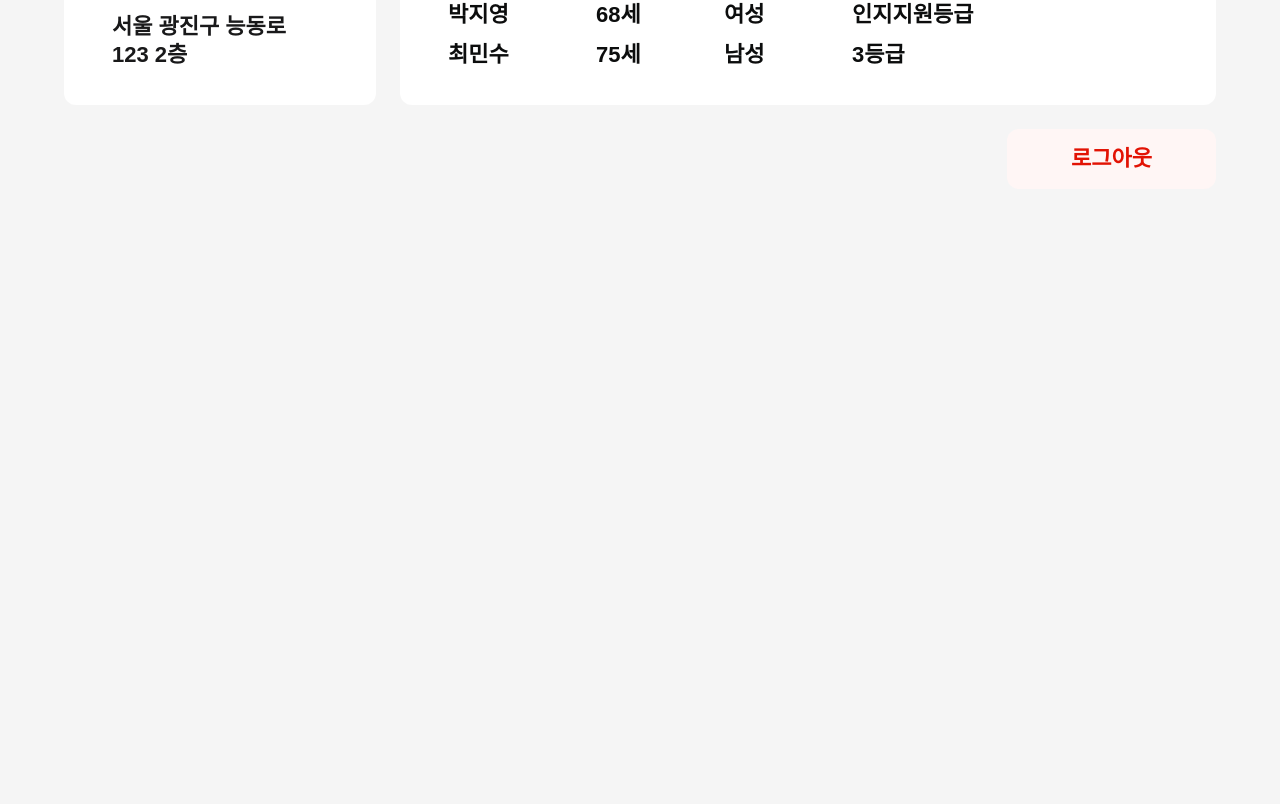
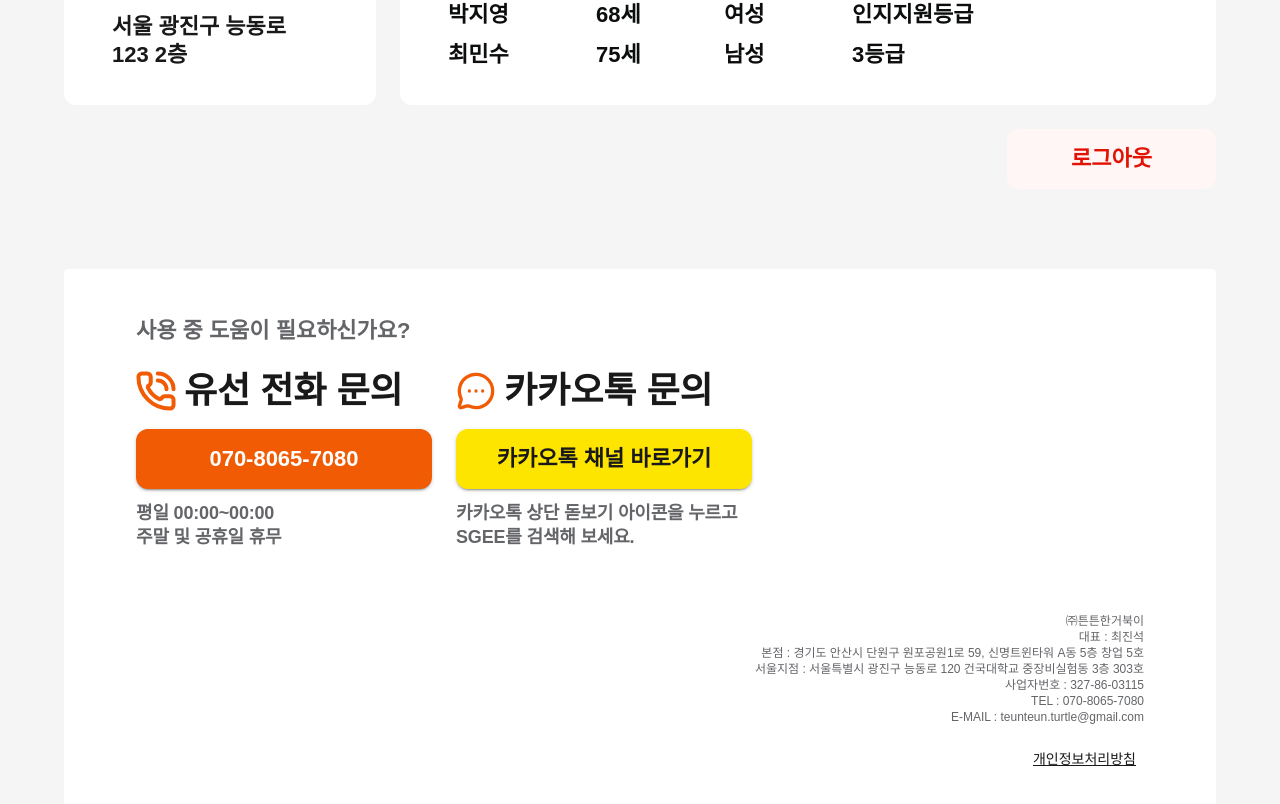
Before and after one commit to Team-Senifit/Web, a Next.js app: page /my-center in a window 1280 px wide. Shown: the part 681-1485 px from the top of the page. Before the commit the page ends 870 px from the top, so only its background shows below. Built offline with nearby package versions, Linux system fonts and the light colour scheme; a web font is replaced by a local one.

Commit message:
Feat: 푸터 구현 완료
- 이후 layout 처리 필요

```diff
--- a/src/app/(with-container)/my-center/page.tsx
+++ b/src/app/(with-container)/my-center/page.tsx
@@ -6,6 +6,7 @@ import PageInfoCard from "./panel/PageInfoCard";
 import { HouseIcon, MapPinHouseIcon } from "@/components/icons";
 import Link from "next/link";
 import CTAButton from "@/components/CTAButton";
+import Footer from "./panel/Footer";
 
 const memberData: Array<IMember> = [
   {
@@ -47,6 +48,7 @@ const memberData: Array<IMember> = [
 
 const Page = () => {
   return (
+    <>
       <Box>
         <PageInfoCard />
         <Grid container spacing={[2, 3]} columns={14}>
@@ -116,6 +118,8 @@ const Page = () => {
           </Grid>
         </Grid>
       </Box>
+      <Footer />
+    </>
   );
 };
 
--- /dev/null
+++ b/src/app/(with-container)/my-center/panel/Footer.tsx
@@ -0,0 +1,145 @@
+import MessageCircleMoreIcon from "@/components/icons/MessageCircleMoreIcon";
+import PhoneCallIcon from "@/components/icons/PhoneCallIcon";
+import { Button, Paper, Stack, Typography } from "@mui/material";
+import React from "react";
+
+const Inquiry = ({
+  title,
+  icon,
+  buttonTextColor,
+  buttonBgColor,
+  buttonText,
+  footnote,
+}: {
+  title: React.ReactNode;
+  icon: React.ReactNode;
+  buttonTextColor: string;
+  buttonBgColor: string;
+  buttonText: React.ReactNode;
+  footnote: React.ReactNode;
+}) => {
+  return (
+    <Stack direction={"column"} spacing={2} width={[1, "fit-content"]}>
+      <Stack
+        direction={"row"}
+        justifyContent={"flex-start"}
+        alignItems={"center"}
+        spacing={1}
+      >
+        {icon}
+        <Typography variant="Title1" sx={{ color: "label.normal" }}>
+          {title}
+        </Typography>
+      </Stack>
+      <Stack spacing={1.5}>
+        <Button
+          variant="contained"
+          sx={{
+            py: 2,
+            width: { phone: "100%", tablet: "18.5rem" },
+            borderRadius: "0.75rem",
+            bgcolor: buttonBgColor,
+          }}
+        >
+          <Typography variant="Heading1" sx={{ color: buttonTextColor }}>
+            {buttonText}
+          </Typography>
+        </Button>
+        <Typography
+          variant="Headline1"
+          sx={{
+            whiteSpace: "pre-line",
+            color: "label.neutral",
+          }}
+        >
+          {footnote}
+        </Typography>
+      </Stack>
+    </Stack>
+  );
+};
+
+const Footer = () => {
+  return (
+    <Paper
+      elevation={0}
+      sx={{
+        width: "100%",
+        mt: [7, 10],
+        pt: [6],
+        px: [3, 9],
+        pb: [10],
+      }}
+    >
+      <Typography variant="Heading1" sx={{ color: "label.neutral", mb: 3 }}>
+        사용 중 도움이 필요하신가요?
+      </Typography>
+      <Stack direction="row" rowGap={8} columnGap={3} flexWrap={"wrap"}>
+        <Inquiry
+          title="유선 전화 문의"
+          icon={
+            <PhoneCallIcon
+              strokeWidth={4}
+              sx={{ width: 40, height: 40, color: "primary.main" }}
+            />
+          }
+          buttonTextColor="staticVariants.white"
+          buttonBgColor="primary.main"
+          buttonText="070-8065-7080"
+          footnote={`평일 00:00~00:00\n주말 및 공휴일 휴무`}
+        />
+        <Inquiry
+          title="카카오톡 문의"
+          icon={
+            <MessageCircleMoreIcon
+              strokeWidth={3.3}
+              sx={{ width: 40, height: 40, color: "primary.main" }}
+            />
+          }
+          buttonTextColor="label.normal"
+          buttonBgColor="#FEE500"
+          buttonText="카카오톡 채널 바로가기"
+          footnote={`카카오톡 상단 돋보기 아이콘을 누르고\nSGEE를 검색해 보세요.`}
+        />
+      </Stack>
+      <Stack
+        spacing={2}
+        direction={"column"}
+        justifyContent={"flex-start"}
+        alignItems={"flex-end"}
+        width={"100%"}
+        mt={8}
+      >
+        <Typography
+          component={"p"}
+          variant="Caption1"
+          sx={{
+            textAlign: "right",
+            whiteSpace: "pre-line",
+            width: 1,
+            color: "label.neutral",
+          }}
+        >
+          {`㈜튼튼한거북이\n대표 : 최진석\n본점 : 경기도 안산시 단원구 원포공원1로 59, 신명트윈타워 A동 5층 창업 5호\n서울지점 : 서울특별시 광진구 능동로 120 건국대학교 중장비실험동 3층 303호\n사업자번호 : 327-86-03115\nTEL : 070-8065-7080\nE-MAIL : teunteun.turtle@gmail.com`}
+        </Typography>
+        <Button
+          component="a"
+          variant="text"
+          sx={{
+            width: "fit-content",
+            color: "label.normal",
+            textDecoration: "underline",
+            "&:hover": {
+              backgroundColor: "fillVariants.alternative",
+              textDecoration: "underline",
+            },
+          }}
+        >
+          개인정보처리방침
+        </Button>
+      </Stack>
+    </Paper>
+  );
+};
+
+export default Footer;
--- /dev/null
+++ b/src/components/icons/MessageCircleMoreIcon.tsx
@@ -0,0 +1,41 @@
+"use client";
+import * as React from "react";
+import { createSvgIcon } from "@mui/material/utils";
+import type { SvgIconProps } from "@mui/material/SvgIcon";
+
+const MessageCircleMoreIconBase = createSvgIcon(
+  <svg
+    xmlns="http://www.w3.org/2000/svg"
+    width="40"
+    height="40"
+    viewBox="0 0 40 40"
+    fill="none"
+  >
+    <path
+      d="M13.3332 20.0001H13.3499M19.9999 20.0001H20.0166M26.6666 20.0001H26.6832M4.98656 27.2368C5.23162 27.855 5.28618 28.5324 5.14323 29.1818L3.36823 34.6651C3.31103 34.9432 3.32582 35.2313 3.41118 35.5021C3.49655 35.7728 3.64966 36.0173 3.856 36.2123C4.06234 36.4073 4.31507 36.5463 4.59022 36.6162C4.86538 36.6861 5.15383 36.6846 5.42823 36.6118L11.1166 34.9485C11.7294 34.8269 12.3641 34.88 12.9482 35.1018C16.5072 36.7638 20.5388 37.1155 24.3318 36.0947C28.1248 35.0739 31.4353 32.7462 33.6794 29.5224C35.9234 26.2986 36.9568 22.3858 36.5971 18.4744C36.2373 14.563 34.5077 10.9043 31.7133 8.1438C28.919 5.38335 25.2394 3.69854 21.3239 3.38664C17.4083 3.07473 13.5085 4.15578 10.3123 6.43904C7.11614 8.7223 4.82911 12.061 3.85471 15.8662C2.88032 19.6714 3.28117 23.6984 4.98656 27.2368Z"
+      stroke="currentColor"
+      strokeLinecap="round"
+      strokeLinejoin="round"
+    />
+  </svg>,
+  "MessageCircleMoreIconBase"
+);
+
+export type MessageCircleMoreIconProps = SvgIconProps & {
+  strokeWidth?: number | string;
+};
+
+const MessageCircleMoreIcon = React.forwardRef<
+  SVGSVGElement,
+  MessageCircleMoreIconProps
+>(({ strokeWidth = 1.5, sx, ...rest }, ref) => (
+  <MessageCircleMoreIconBase
+    ref={ref}
+    sx={{ ...sx, strokeWidth, "& *": { vectorEffect: "non-scaling-stroke" } }}
+    {...rest}
+  />
+));
+
+MessageCircleMoreIcon.displayName = "MessageCircleMoreIcon";
+
+export default MessageCircleMoreIcon;
--- /dev/null
+++ b/src/components/icons/PhoneCallIcon.tsx
@@ -0,0 +1,40 @@
+"use client";
+import * as React from "react";
+import { createSvgIcon } from "@mui/material/utils";
+import type { SvgIconProps } from "@mui/material/SvgIcon";
+
+const PhoneCallIconBase = createSvgIcon(
+  <svg
+    xmlns="http://www.w3.org/2000/svg"
+    width="38"
+    height="38"
+    viewBox="0 0 38 38"
+    fill="none"
+  >
+    <path
+      d="M20.6663 2.33203C24.6446 2.33203 28.4599 3.91238 31.2729 6.72543C34.086 9.53847 35.6663 13.3538 35.6663 17.332M20.6663 8.9987C22.8765 8.9987 24.9961 9.87667 26.5589 11.4395C28.1217 13.0023 28.9997 15.1219 28.9997 17.332M22.053 26.612C22.3972 26.7701 22.785 26.8062 23.1525 26.7144C23.52 26.6226 23.8452 26.4084 24.0747 26.107L24.6663 25.332C24.9768 24.918 25.3794 24.582 25.8423 24.3506C26.3051 24.1192 26.8155 23.9987 27.333 23.9987H32.333C33.2171 23.9987 34.0649 24.3499 34.69 24.975C35.3152 25.6001 35.6663 26.448 35.6663 27.332V32.332C35.6663 33.2161 35.3152 34.0639 34.69 34.6891C34.0649 35.3142 33.2171 35.6654 32.333 35.6654C24.3765 35.6654 16.7459 32.5047 11.1198 26.8786C5.49371 21.2525 2.33301 13.6219 2.33301 5.66536C2.33301 4.78131 2.6842 3.93346 3.30932 3.30834C3.93444 2.68322 4.78229 2.33203 5.66634 2.33203H10.6663C11.5504 2.33203 12.3982 2.68322 13.0234 3.30834C13.6485 3.93346 13.9997 4.78131 13.9997 5.66536V10.6654C13.9997 11.1828 13.8792 11.6932 13.6478 12.1561C13.4163 12.6189 13.0803 13.0215 12.6663 13.332L11.8863 13.917C11.5804 14.1507 11.3647 14.483 11.276 14.8576C11.1873 15.2322 11.231 15.626 11.3997 15.972C13.6775 20.5985 17.4237 24.34 22.053 26.612Z"
+      stroke="currentColor"
+      strokeLinecap="round"
+      strokeLinejoin="round"
+    />
+  </svg>,
+  "PhoneCallIconBase"
+);
+
+export type PhoneCallIconProps = SvgIconProps & {
+  strokeWidth?: number | string;
+};
+
+const PhoneCallIcon = React.forwardRef<SVGSVGElement, PhoneCallIconProps>(
+  ({ strokeWidth = 1.5, sx, ...rest }, ref) => (
+    <PhoneCallIconBase
+      ref={ref}
+      sx={{ ...sx, strokeWidth, "& *": { vectorEffect: "non-scaling-stroke" } }}
+      {...rest}
+    />
+  )
+);
+
+PhoneCallIcon.displayName = "PhoneCallIcon";
+
+export default PhoneCallIcon;
```
Also changed, not shown: src/app/my-center/members/panel/MemberList.tsx (added). Lines whose indentation alone changed are shown as unchanged.
